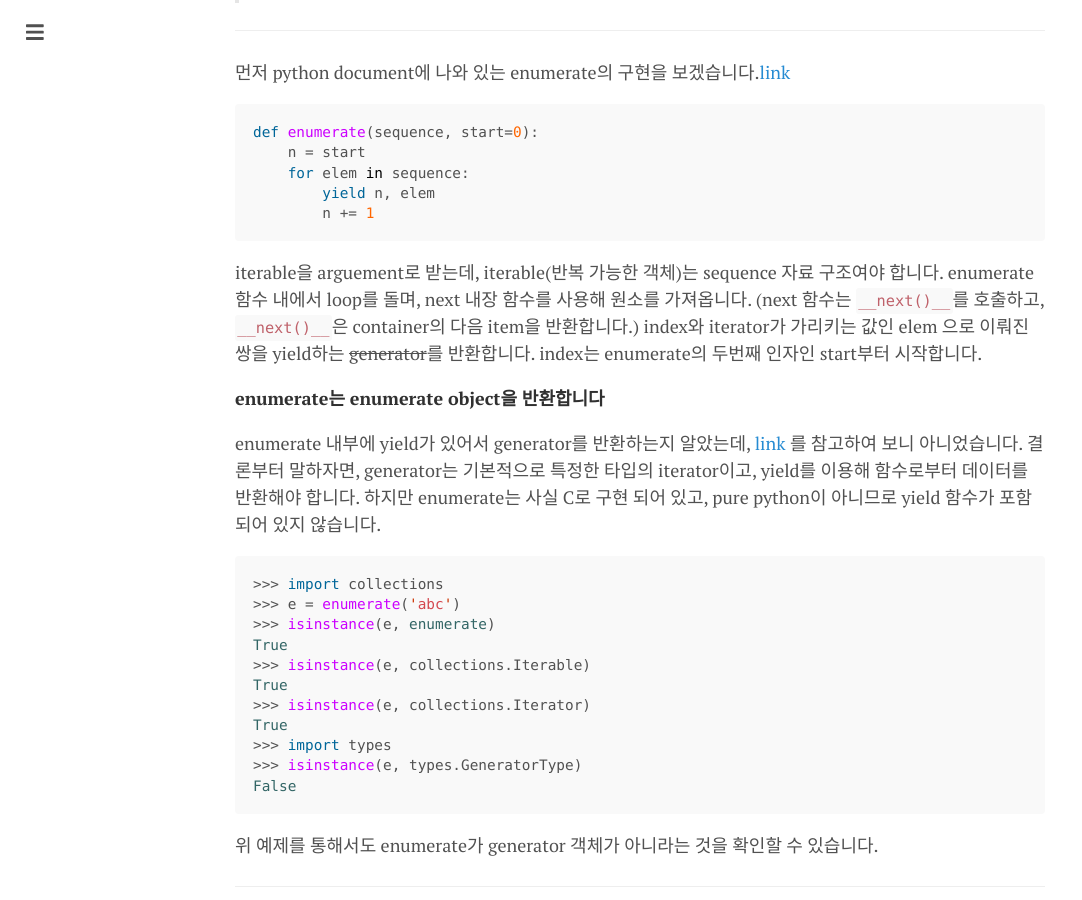
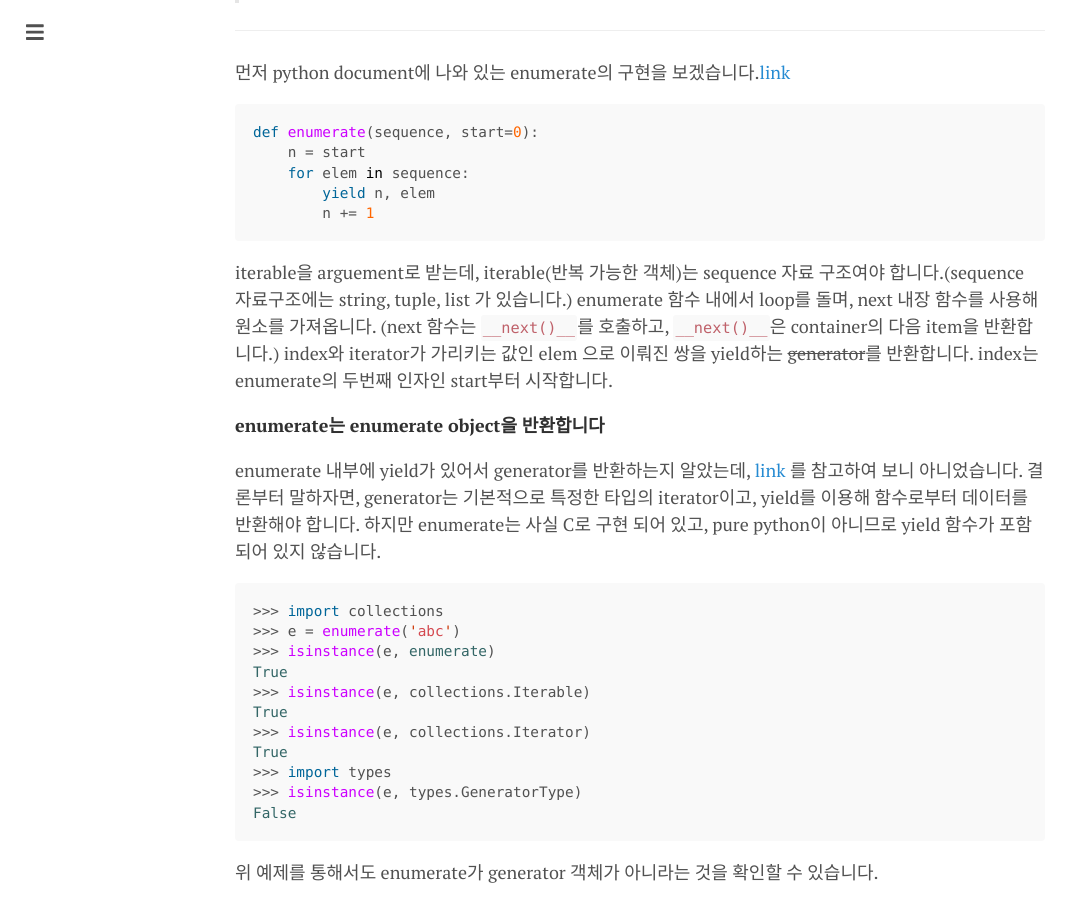
Before and after one commit to changhyeonnam/changhyeonnam.github.io, a Jekyll site: the page built from _posts/2021/2021-08-30-python_bw07_enumerate.md, in a window 1280 px wide and 900 px high, scrolled down 540 px. Shown: the whole window, without its empty margins (0-1082 px from the left). Built offline with Jekyll 4.4.1, drawn with Linux system fonts in a browser that asks for light colours; nearby versions of some CDN libraries; our own code applies the rules of GitHub Pages for plain Markdown files; comment, search, counter and statistics services are not loaded.

Commit message:
Update 2021-08-30-python_bw07_enumerate.md

````diff
--- a/_posts/2021/2021-08-30-python_bw07_enumerate.md
+++ b/_posts/2021/2021-08-30-python_bw07_enumerate.md
@@ -26,7 +26,7 @@ def enumerate(sequence, start=0):
         yield n, elem
         n += 1
 ```
-iterable을 arguement로 받는데, iterable(반복 가능한 객체)는 sequence 자료 구조여야 합니다. enumerate 함수 내에서 loop를 돌며, next 내장 함수를 사용해 원소를 가져옵니다. (next 함수는 `__next()__`를 호출하고, `__next()__`은 container의 다음 item을 반환합니다.)
+iterable을 arguement로 받는데, iterable(반복 가능한 객체)는 sequence 자료 구조여야 합니다.(sequence 자료구조에는 string, tuple, list 가 있습니다.) enumerate 함수 내에서 loop를 돌며, next 내장 함수를 사용해 원소를 가져옵니다. (next 함수는 `__next()__`를 호출하고, `__next()__`은 container의 다음 item을 반환합니다.)
 index와 iterator가 가리키는 값인 elem 으로 이뤄진 쌍을 yield하는 <del>generator</del>를 반환합니다. index는 enumerate의 두번째 인자인 start부터 시작합니다.
 
 **enumerate는 enumerate object을 반환합니다**
````
